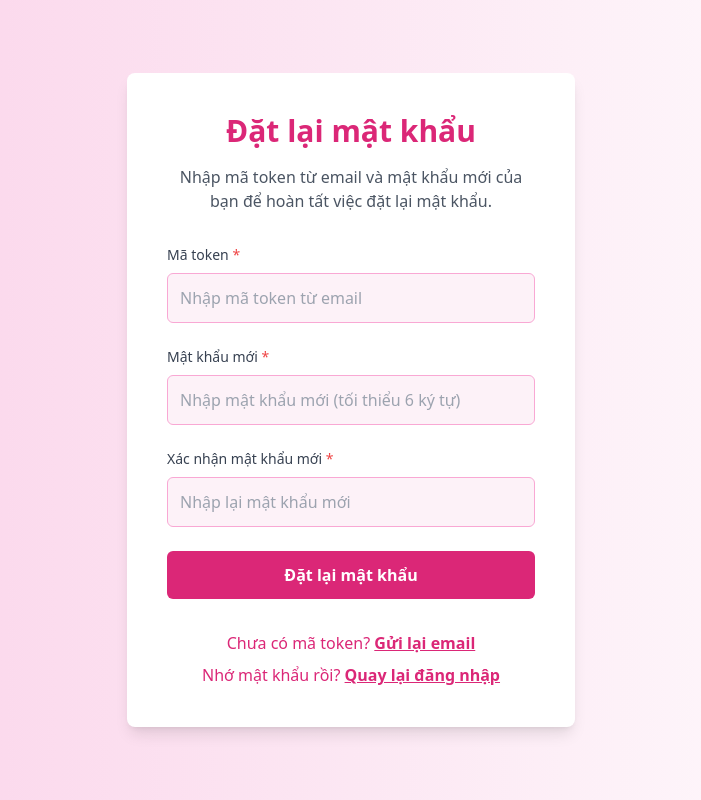
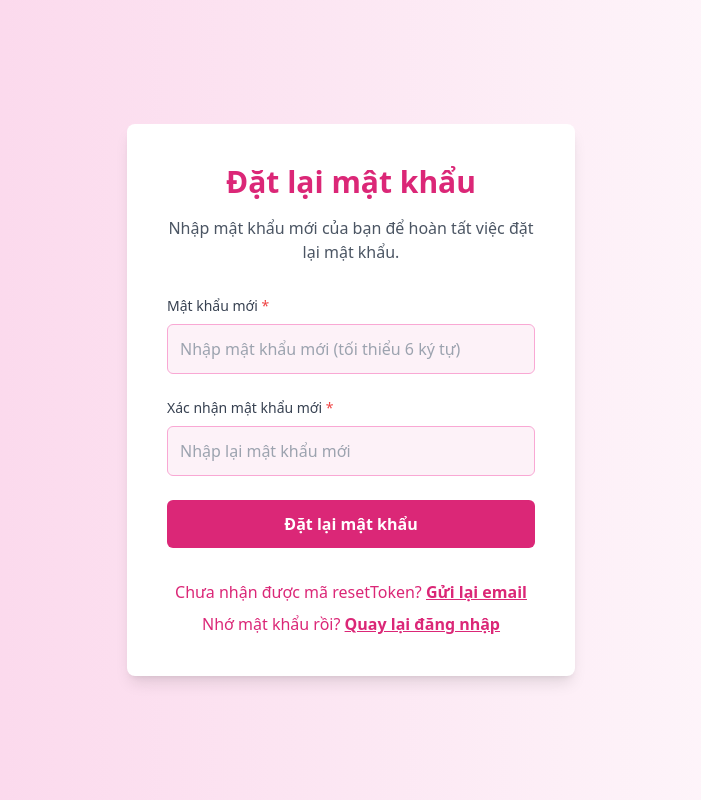
Before and after one commit to son1506/EXE201-gameproduc, a React (Vite) app: page /reset-password in a window 1280 px wide. Shown: the whole page, without its empty margins (289-990 px from the left). Built offline with nearby package versions, Linux system fonts and the light colour scheme; a web font is replaced by a local one.

Commit message:
fix UI authentication

```diff
--- a/src/app/pages/Authentication/ForgetPassword/ForgetPassword.tsx
+++ b/src/app/pages/Authentication/ForgetPassword/ForgetPassword.tsx
@@ -1,10 +1,9 @@
 import React, { useState } from "react";
-import { Link, useNavigate } from "react-router-dom";
+import { Link } from "react-router-dom";
 import forgotPassword from "../../../modules/Authentication/forgotPassWord";
 import { message } from "antd";
 
 const ForgotPassword: React.FC = () => {
-  const navigate = useNavigate();
   const [email, setEmail] = useState("");
   const [isLoading, setIsLoading] = useState(false);
   const [isEmailSent, setIsEmailSent] = useState(false);
@@ -26,8 +25,10 @@ const ForgotPassword: React.FC = () => {
     try {
       await forgotPassword(email);
       setIsEmailSent(true);
+      message.success("Mã resetToken đã được gửi đến email của bạn!");
     } catch (error) {
       console.error("Forgot password error:", error);
+      message.error("Đã có lỗi xảy ra. Vui lòng thử lại.");
     } finally {
       setIsLoading(false);
     }
@@ -54,8 +55,8 @@ const ForgotPassword: React.FC = () => {
                 Email đã được gửi!
               </h1>
               <p className="text-gray-600 mb-6">
-                Chúng tôi đã gửi mã token đặt lại mật khẩu đến địa chỉ email của bạn.
-                Vui lòng kiểm tra hộp thư và sử dụng mã token để đặt lại mật khẩu.
+                Chúng tôi đã gửi mã resetToken đặt lại mật khẩu đến địa chỉ email của bạn.
+                Vui lòng kiểm tra hộp thư và nhấn vào liên kết trong email để đặt lại mật khẩu.
               </p>
               <p className="text-sm text-gray-500 mb-8">
                 Không nhận được email? Hãy kiểm tra thư mục spam hoặc thử lại.
@@ -63,13 +64,6 @@ const ForgotPassword: React.FC = () => {
             </div>
 
             <div className="space-y-4">
-              <button
-                onClick={() => navigate("/reset-password")}
-                className="w-full py-3 bg-pink-600 text-white font-bold rounded-md hover:bg-pink-700 transition"
-              >
-                Đặt lại mật khẩu
-              </button>
-
               <button
                 onClick={() => {
                   setIsEmailSent(false);
@@ -101,7 +95,7 @@ const ForgotPassword: React.FC = () => {
             Quên mật khẩu?
           </h1>
           <p className="text-gray-600">
-            Đừng lo lắng! Nhập địa chỉ email của bạn và chúng tôi sẽ gửi cho bạn mã token để đặt lại mật khẩu.
+            Đừng lo lắng! Nhập địa chỉ email của bạn và chúng tôi sẽ gửi cho bạn mã resetToken để đặt lại mật khẩu.
           </p>
         </div>
 
@@ -140,7 +134,7 @@ const ForgotPassword: React.FC = () => {
                 Đang gửi...
               </div>
             ) : (
-              "Gửi mã token"
+              "Gửi mã resetToken"
             )}
           </button>
         </div>
@@ -152,12 +146,6 @@ const ForgotPassword: React.FC = () => {
               Quay lại đăng nhập
             </Link>
           </p>
-          <p className="text-pink-600 mt-2">
-            Có mã token rồi?{" "}
-            <Link to="/reset-password" className="underline hover:text-pink-800 font-semibold">
-              Đặt lại mật khẩu
-            </Link>
-          </p>
         </div>
       </div>
     </div>
--- a/src/app/pages/Authentication/ResetPassword/ResetPassWord.tsx
+++ b/src/app/pages/Authentication/ResetPassword/ResetPassWord.tsx
@@ -1,18 +1,29 @@
-import React, { useState } from "react";
-import { Link, useNavigate } from "react-router-dom";
+import React, { useState, useEffect } from "react";
+import { Link, useNavigate, useSearchParams } from "react-router-dom";
 import resetPassword from "../../../modules/Authentication/resetPassword";
 import { message } from "antd";
 
 const ResetPassword: React.FC = () => {
   const navigate = useNavigate();
+  const [searchParams] = useSearchParams(); // Get query parameters from URL
   const [token, setToken] = useState("");
   const [newPassword, setNewPassword] = useState("");
   const [confirmPassword, setConfirmPassword] = useState("");
   const [isLoading, setIsLoading] = useState(false);
 
+  // Extract resetToken from URL when component mounts
+  useEffect(() => {
+    const tokenFromUrl = searchParams.get("resetToken"); // Get resetToken from query param
+    if (tokenFromUrl) {
+      setToken(tokenFromUrl);
+    } else {
+      message.error("Không tìm thấy mã resetToken trong URL.");
+    }
+  }, [searchParams]);
+
   const handleSubmit = async () => {
-    if (!token.trim()) {
-      message.error("Vui lòng nhập mã token.");
+    if (!token) {
+      message.error("Mã resetToken không hợp lệ.");
       return;
     }
 
@@ -34,10 +45,11 @@ const ResetPassword: React.FC = () => {
     setIsLoading(true);
     try {
       await resetPassword(token, newPassword);
-      // Chuyển về trang login sau khi đặt lại mật khẩu thành công
+      message.success("Đặt lại mật khẩu thành công!");
       navigate("/login");
     } catch (error) {
       console.error("Reset password error:", error);
+      message.error("Đã có lỗi xảy ra. Vui lòng thử lại.");
     } finally {
       setIsLoading(false);
     }
@@ -57,28 +69,11 @@ const ResetPassword: React.FC = () => {
             Đặt lại mật khẩu
           </h1>
           <p className="text-gray-600">
-            Nhập mã token từ email và mật khẩu mới của bạn để hoàn tất việc đặt lại mật khẩu.
+            Nhập mật khẩu mới của bạn để hoàn tất việc đặt lại mật khẩu.
           </p>
         </div>
 
         <div className="space-y-6">
-          {/* Token Field */}
-          <div>
-            <label htmlFor="token" className="block text-sm font-medium text-gray-700 mb-2">
-              Mã token <span className="text-red-500">*</span>
-            </label>
-            <input
-              id="token"
-              type="text"
-              placeholder="Nhập mã token từ email"
-              value={token}
-              onChange={(e) => setToken(e.target.value)}
-              onKeyPress={handleKeyPress}
-              className="w-full p-3 rounded-md border border-pink-300 bg-pink-50 focus:outline-none focus:ring-2 focus:ring-pink-400 focus:border-transparent"
-              disabled={isLoading}
-            />
-          </div>
-
           {/* New Password Field */}
           <div>
             <label htmlFor="newPassword" className="block text-sm font-medium text-gray-700 mb-2">
@@ -135,9 +130,25 @@ const ResetPassword: React.FC = () => {
           >
             {isLoading ? (
               <div className="flex items-center justify-center">
-                <svg className="animate-spin -ml-1 mr-3 h-5 w-5 text-white" xmlns="http://www.w3.org/2000/svg" fill="none" viewBox="0 0 24 24">
-                  <circle className="opacity-25" cx="12" cy="12" r="10" stroke="currentColor" strokeWidth="4"></circle>
-                  <path className="opacity-75" fill="currentColor" d="M4 12a8 8 0 018-8V0C5.373 0 0 5.373 0 12h4zm2 5.291A7.962 7.962 0 014 12H0c0 3.042 1.135 5.824 3 7.938l3-2.647z"></path>
+                <svg
+                  className="animate-spin -ml-1 mr-3 h-5 w-5 text-white"
+                  xmlns="http://www.w3.org/2000/svg"
+                  fill="none"
+                  viewBox="0 0 24 24"
+                >
+                  <circle
+                    className="opacity-25"
+                    cx="12"
+                    cy="12"
+                    r="10"
+                    stroke="currentColor"
+                    strokeWidth="4"
+                  ></circle>
+                  <path
+                    className="opacity-75"
+                    fill="currentColor"
+                    d="M4 12a8 8 0 018-8V0C5.373 0 0 5.373 0 12h4zm2 5.291A7.962 7.962 0 014 12H0c0 3.042 1.135 5.824 3 7.938l3-2.647z"
+                  ></path>
                 </svg>
                 Đang đặt lại mật khẩu...
               </div>
@@ -149,7 +160,7 @@ const ResetPassword: React.FC = () => {
 
         <div className="mt-8 text-center space-y-2">
           <p className="text-pink-600">
-            Chưa có mã token?{" "}
+            Chưa nhận được mã resetToken?{" "}
             <Link to="/forgot-password" className="underline hover:text-pink-800 font-semibold">
               Gửi lại email
             </Link>
--- a/src/app/pages/Authentication/SignUp.tsx
+++ b/src/app/pages/Authentication/SignUp.tsx
@@ -19,7 +19,7 @@ export default function SignUp() {
     try {
       await registerAccount(email); // Gửi email
       message.success("Email xác thực đã được gửi. Vui lòng kiểm tra hộp thư.");
-      navigate("/verify-register"); // 👈 chuyển trang sau khi gửi email thành công
+      // navigate("/verify-register"); // 👈 chuyển trang sau khi gửi email thành công
     } catch (error) {
       console.error("Đăng ký lỗi:", error);
       message.error("Có lỗi xảy ra khi gửi email xác thực.");
--- a/src/app/pages/Authentication/VerifyPage.tsx
+++ b/src/app/pages/Authentication/VerifyPage.tsx
@@ -1,14 +1,17 @@
 import { Button, Input, message } from "antd";
 import { useState } from "react";
-import { useNavigate } from "react-router-dom";
+import { useNavigate, useSearchParams } from "react-router-dom";
 import verifyRegisterAccount from "../../modules/Authentication/verifyRegister"; // API xác thực
 
 export default function VerifyRegisterPage() {
   const navigate = useNavigate();
+  const [searchParams] = useSearchParams();
+  const verificationToken = searchParams.get("verificationToken") || ""; // Extract token from URL
+
   const [formData, setFormData] = useState({
     accountName: "",
     accountPassword: "",
-    verificationToken: "",
+    verificationToken: verificationToken, // Initialize with URL token
   });
 
   const handleChange = (e) => {
@@ -21,8 +24,13 @@ export default function VerifyRegisterPage() {
 
     const { accountName, accountPassword, verificationToken } = formData;
 
-    if (!accountName || !accountPassword || !verificationToken) {
+    if (!accountName || !accountPassword) {
       message.warning("Vui lòng điền đầy đủ thông tin.");
+      return;
+    }
+
+    if (!verificationToken) {
+      message.warning("Verification token is missing.");
       return;
     }
 
@@ -32,6 +40,7 @@ export default function VerifyRegisterPage() {
       navigate("/login");
     } catch (error) {
       console.error("Xác minh lỗi:", error);
+      message.error(error.message || "Có lỗi xảy ra khi xác minh đăng ký.");
     }
   };
 
@@ -54,19 +63,12 @@ export default function VerifyRegisterPage() {
             onChange={handleChange}
             className="w-full h-10 border border-pink-200 bg-pink-50 text-gray-700 placeholder-gray-500 focus:outline-none focus:ring-2 focus:ring-pink-300"
           />
-          <Input
-            name="verificationToken"
-            placeholder="Verification Token"
-            value={formData.verificationToken}
-            onChange={handleChange}
-            className="w-full h-10 border border-pink-200 bg-pink-50 text-gray-700 placeholder-gray-500 focus:outline-none focus:ring-2 focus:ring-pink-300"
-          />
           <Button
             type="primary"
             htmlType="submit"
             className="w-full h-10 bg-teal-500 hover:bg-teal-600 text-white font-semibold rounded-lg flex items-center justify-center"
           >
-            Verify Account
+            Sign Up Account
           </Button>
         </form>
       </div>
```
